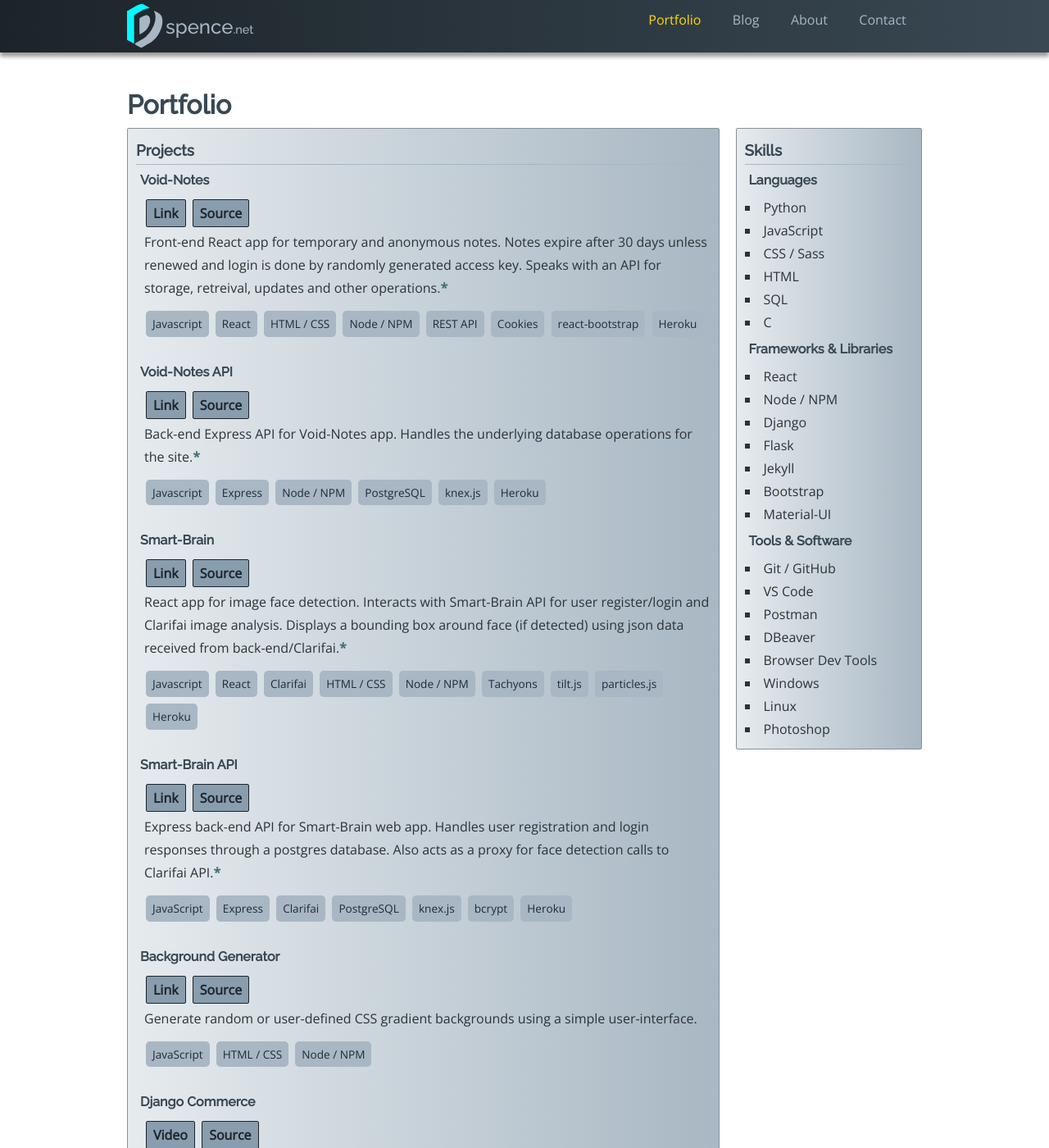
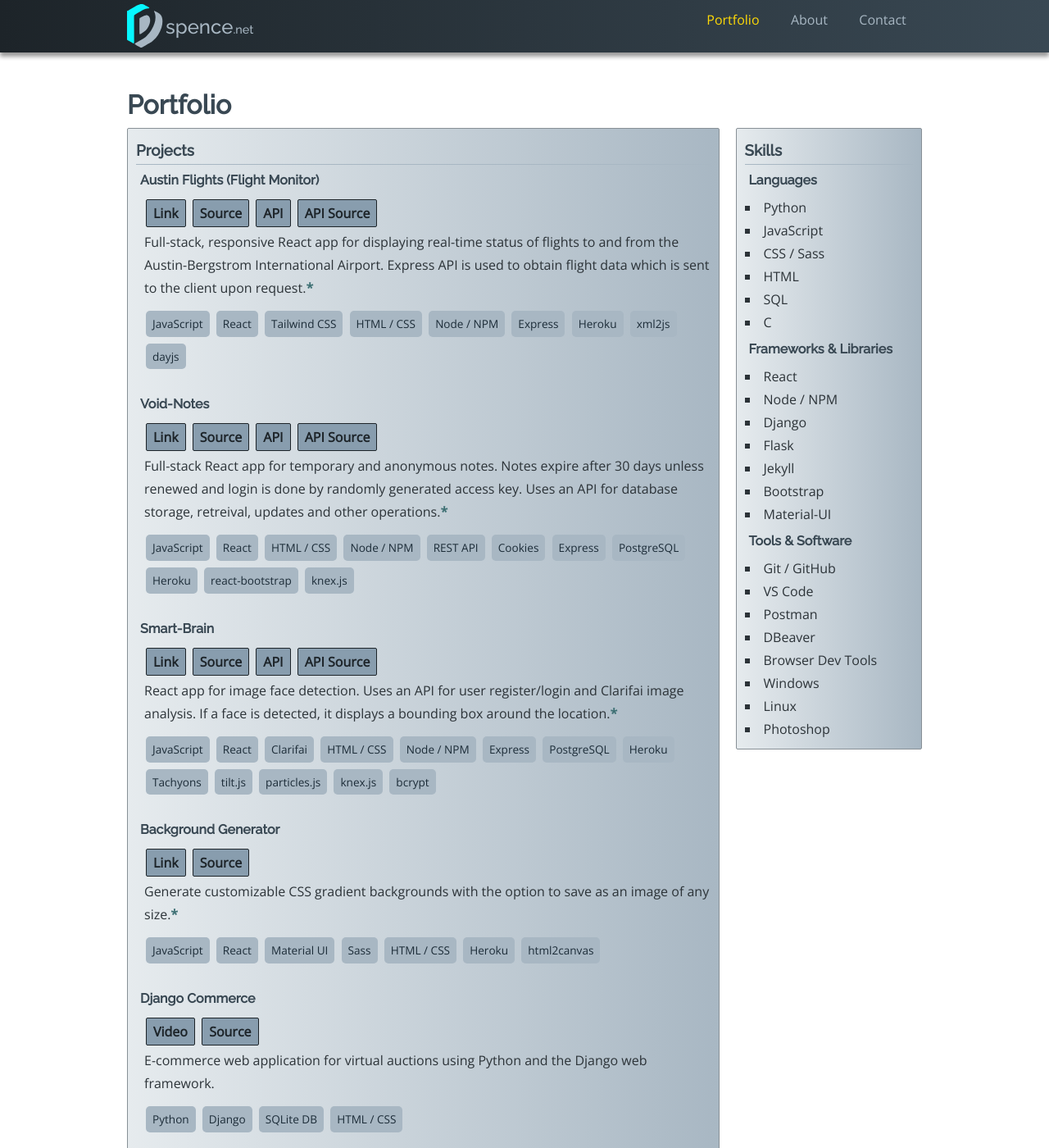
Before and after one commit to daspe/d-spence.github.io, a Jekyll site: the page built from _pages/portfolio.html, in a window 1280 px wide and 1400 px high. Shown: the whole window at 82% size. Built offline with Jekyll 4.4.1, drawn with Linux system fonts in a browser that asks for light colours; some web fonts are replaced.

Commit message:
Concatenated portfolio projects with their respective apis

```diff
--- a/_data/projects.yml
+++ b/_data/projects.yml
@@ -1,79 +1,82 @@
 ---
+- name: "Austin Flights (Flight Monitor)"
+  url: "https://austin-flights.herokuapp.com/"
+  source-url: "https://github.com/d-spence/abia-flights"
+  api-url: "https://austin-flights-api.herokuapp.com/"
+  api-source-url: "https://github.com/d-spence/abia-flights-api"
+  desc: "Full-stack, responsive React app for displaying real-time status of flights to and from the Austin-Bergstrom International Airport. Express API is used to obtain flight data which is sent to the client upon request."
+  footnote: "*"
+  tech:
+    - "JavaScript"
+    - "React"
+    - "Tailwind CSS"
+    - "HTML / CSS"
+    - "Node / NPM"
+    - "Express"
+    - "Heroku"
+    - "xml2js"
+    - "dayjs"
+
+
 - name: "Void-Notes"
   url: "https://void-notes.herokuapp.com/"
-  project-url: "https://github.com/d-spence/void-notes"
-  video-url: null
-  desc: "Front-end React app for temporary and anonymous notes. Notes expire after 30 days unless renewed and login is done by randomly generated access key. Speaks with an API for storage, retreival, updates and other operations."
+  source-url: "https://github.com/d-spence/void-notes"
+  api-url: "https://void-notes-api.herokuapp.com/"
+  api-source-url: "https://github.com/d-spence/void-notes-api"
+  desc: "Full-stack React app for temporary and anonymous notes. Notes expire after 30 days unless renewed and login is done by randomly generated access key. Uses an API for database storage, retreival, updates and other operations."
   footnote: "*"
   tech:
-    - "Javascript"
+    - "JavaScript"
     - "React"
     - "HTML / CSS"
     - "Node / NPM"
     - "REST API"
     - "Cookies"
+    - "Express"
+    - "PostgreSQL"
+    - "Heroku"
     - "react-bootstrap"
-    - "Heroku"
-
-- name: "Void-Notes API"
-  url: "https://void-notes-api.herokuapp.com/"
-  project-url: "https://github.com/d-spence/void-notes-api"
-  video-url: null
-  desc: "Back-end Express API for Void-Notes app. Handles the underlying database operations for the site."
-  footnote: "*"
-  tech:
-    - "Javascript"
-    - "Express"
-    - "Node / NPM"
-    - "PostgreSQL"
     - "knex.js"
-    - "Heroku"
 
 - name: "Smart-Brain"
   url: "https://smart-brain-76372.herokuapp.com"
-  project-url: "https://github.com/d-spence/smart-brain"
-  video-url: null
-  desc: "React app for image face detection. Interacts with Smart-Brain API for user register/login and Clarifai image analysis. Displays a bounding box around face (if detected) using json data received from back-end/Clarifai."
+  source-url: "https://github.com/d-spence/smart-brain"
+  api-url: "https://smart-brain-api-76372.herokuapp.com/"
+  api-source-url: "https://github.com/d-spence/smart-brain-api"
+  desc: "React app for image face detection. Uses an API for user register/login and Clarifai image analysis. If a face is detected, it displays a bounding box around the location."
   footnote: "*"
   tech:
-    - "Javascript"
+    - "JavaScript"
     - "React"
     - "Clarifai"
     - "HTML / CSS"
     - "Node / NPM"
+    - "Express"
+    - "PostgreSQL"
+    - "Heroku"
     - "Tachyons"
     - "tilt.js"
     - "particles.js"
-    - "Heroku"
+    - "knex.js"
+    - "bcrypt"
 
-- name: "Smart-Brain API"
-  url: "https://smart-brain-api-76372.herokuapp.com/"
-  project-url: "https://github.com/d-spence/smart-brain-api"
-  video-url: null
-  desc: "Express back-end API for Smart-Brain web app. Handles user registration and login responses through a postgres database. Also acts as a proxy for face detection calls to Clarifai API."
+- name: "Background Generator"
+  url: "https://bg-gradient-gen.herokuapp.com/"
+  source-url: "https://github.com/d-spence/bg-gen"
+  desc: "Generate customizable CSS gradient backgrounds with the option to save as an image of any size."
   footnote: "*"
   tech:
     - "JavaScript"
-    - "Express"
-    - "Clarifai"
-    - "PostgreSQL"
-    - "knex.js"
-    - "bcrypt"
+    - "React"
+    - "Material UI"
+    - "Sass"
+    - "HTML / CSS"
     - "Heroku"
-
-- name: "Background Generator"
-  url: "https://dspence.net/background-generator/"
-  project-url: "https://github.com/d-spence/background-generator"
-  video-url: null
-  desc: "Generate random or user-defined CSS gradient backgrounds using a simple user-interface."
-  tech:
-    - "JavaScript"
-    - "HTML / CSS"
-    - "Node / NPM"
+    - "html2canvas"
 
 - name: "Django Commerce"
   url: null
-  project-url: "https://github.com/d-spence/django-commerce"
+  source-url: "https://github.com/d-spence/django-commerce"
   video-url: "https://www.youtube.com/watch?v=Yt_E7Kv0Rw0"
   desc: "E-commerce web application for virtual auctions using Python and the Django web framework."
   tech:
@@ -84,7 +87,7 @@
 
 - name: "Yahtzee Flask"
   url: null
-  project-url: "https://github.com/d-spence/yahtzee_flask"
+  source-url: "https://github.com/d-spence/yahtzee_flask"
   video-url: "https://www.youtube.com/watch?v=l2iZLh5wNi4"
   desc: "Dice game application based on Yahtzee using Python and the Flask web framework."
   tech:
@@ -94,7 +97,7 @@
 
 - name: "Personal Website (dspence.net)"
   url: "https://dspence.net/"
-  project-url: "https://github.com/d-spence/d-spence.github.io"
+  source-url: "https://github.com/d-spence/d-spence.github.io"
   video-url: null
   desc: "This website created using Jekyll static site generator and hosted on GitHub pages."
   tech:
--- a/_layouts/default.html
+++ b/_layouts/default.html
@@ -37,7 +37,7 @@
               Portfolio
             </a>
           </li>
-          <li class="navbar-item">
+          <!-- <li class="navbar-item">
             <a href="/blog"
               {% if page.title == "Blog" %}
                 class="navbar-link-active"
@@ -46,7 +46,7 @@
               {% endif %}>
               Blog
             </a>
-          </li>
+          </li> -->
           <li class="navbar-item">
             <a href="/about"
               {% if page.title == "About" %}
@@ -71,12 +71,15 @@
       </div>
     </nav>
   </header>
+
   <main class="page-content">
     {{ content }}
   </main>
+
   <footer>
     <span id="copyright">© 2020–{{ "now" | date:"%Y" }}, Dan Spencer</span>
   </footer>
+
   <script src="/assets/scripts/default.js"></script>
 </body>
 </html>
--- a/_pages/portfolio.html
+++ b/_pages/portfolio.html
@@ -3,6 +3,7 @@ layout: default
 title: Portfolio
 permalink: /portfolio
 ---
+
 
 <div class="container">
   <h1>Portfolio</h1>
@@ -19,8 +20,14 @@ permalink: /portfolio
         {% if project.video-url %}
           <a class="button" href={{project.video-url}} target="_blank">Video</a>
         {% endif %}
-        {% if project.project-url %}
-          <a class="button" href={{project.project-url}} target="_blank">Source</a>
+        {% if project.source-url %}
+          <a class="button" href={{project.source-url}} target="_blank">Source</a>
+        {% endif %}
+        {% if project.api-url %}
+          <a class="button" href={{project.api-url}} target="_blank">API</a>
+        {% endif %}
+        {% if project.api-source-url %}
+          <a class="button" href={{project.api-source-url}} target="_blank">API Source</a>
         {% endif %}
           <p>{{project.desc}}<a href="#pf-footnote">{{project.footnote}}</a></p>
           <div class="project-tech">
@@ -37,6 +44,7 @@ permalink: /portfolio
         </p>
       </div>
     </div>
+
     <!-- Skills -->
     <div class="fancy-container pf-grid-sm">
       <h3 class="pf-heading">Skills</h4>
@@ -49,6 +57,7 @@ permalink: /portfolio
           </ul>
         {% endfor %}
     </div>
+
     <!-- Education -->
     <div class="fancy-container pf-grid-md">
       <h3 class="pf-heading">Education</h3>
@@ -78,6 +87,7 @@ permalink: /portfolio
       {% endfor %}
       </ul>
     </div>
+
     <!-- Experience -->
     <div class="fancy-container pf-grid-md">
       <h3 class="pf-heading">Experience</h3>
```
Also changed, not shown: _pages/index.html (+8 -4 lines), Gemfile.lock.
